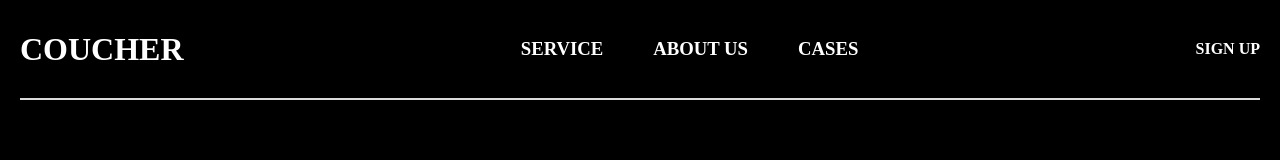
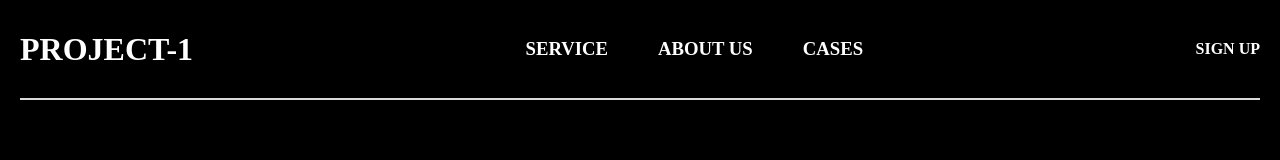
Before and after one commit to saimanRana1/coucherProject, a plain HTML site: page index.html in a window 1280 px wide. Shown: the top 160 px of the page. Drawn offline with nearby package versions, Linux system fonts and the light colour scheme.

Commit message:
Update index.html

```diff
--- a/index.html
+++ b/index.html
@@ -4,13 +4,13 @@
     <meta charset="UTF-8">
     <meta name="viewport" content="width=device-width, initial-scale=1.0">
     <link rel="stylesheet" href="coucher.css">
-    <title>Coucher</title>
+    <title>Animated-1</title>
 
 </head>
 <body>
     <div id="page1">
         <div id="nav">
-            <h1>Coucher</h1>
+            <h1>Project-1</h1>
             <div id="nav2">
                 <h3>Service</h3>
                 <h3>about us</h3>
```
